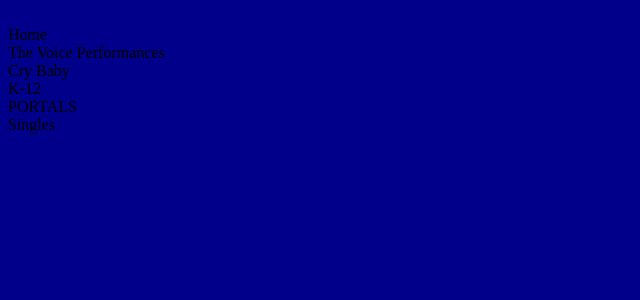
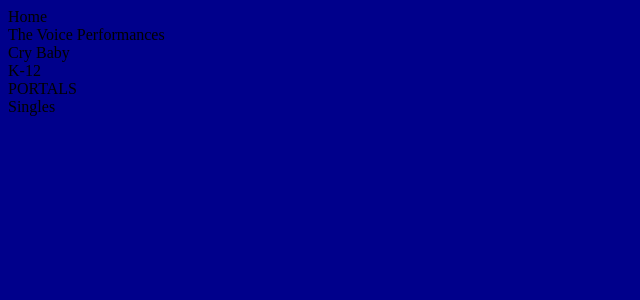
Before and after one commit to NKozak2006/NKozak2006.github.io, a PHP site: page /melanie_martinez/homepage.html in a window 1280 px wide. Shown: the top 300 px of the page, without its empty margins (0-640 px from the left). Run offline with PHP 8.4, Linux system fonts and the light colour scheme.

Commit message:
Update homestyle.css

```diff
--- a/melanie_martinez/stylesheets/homestyle.css
+++ b/melanie_martinez/stylesheets/homestyle.css
@@ -3,5 +3,7 @@ body {
 }
 
 #nav {
-    display: inline;
+    list-style-type: none;
+    margin: 0;
+    padding: 0;
 }
```
